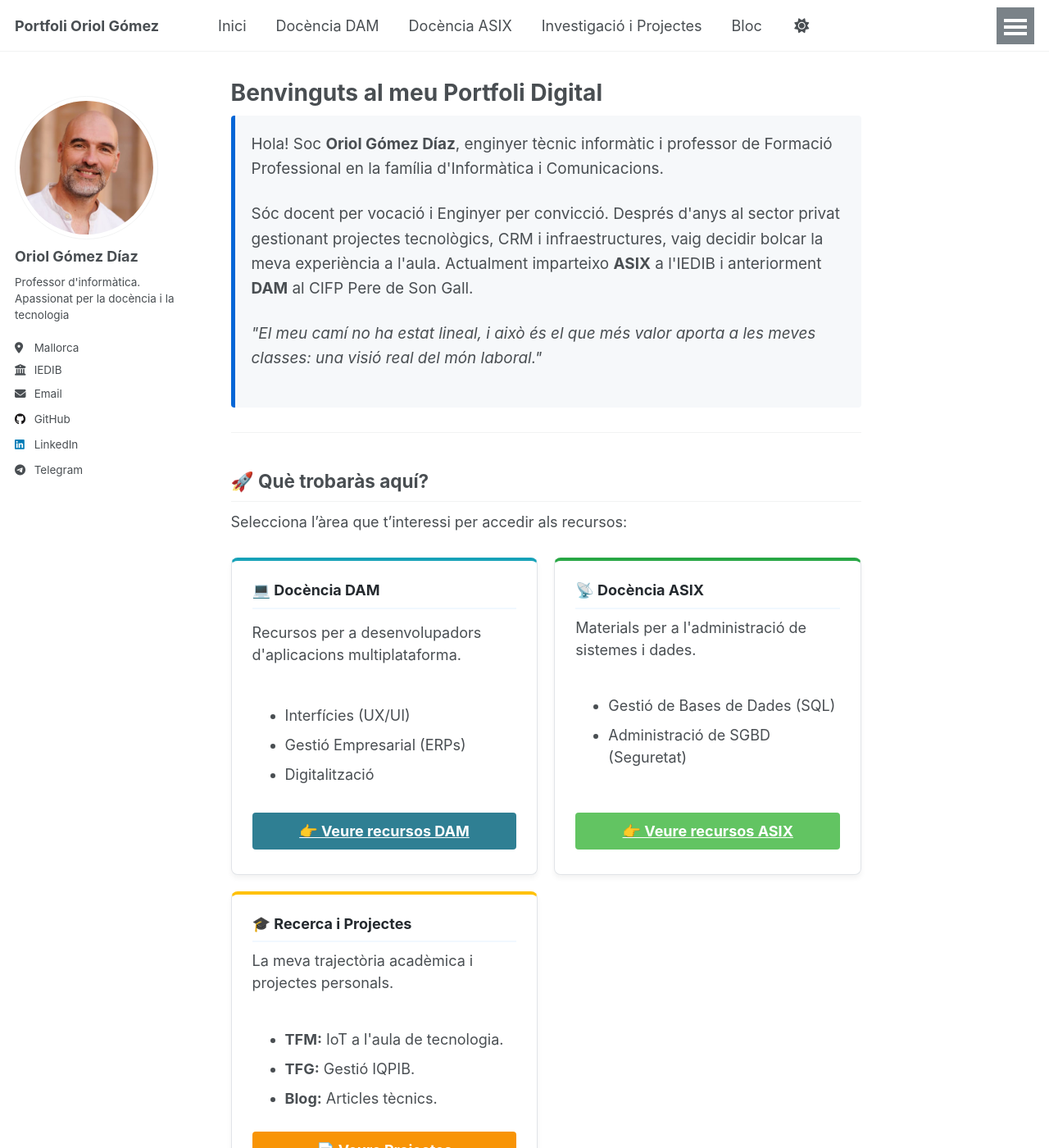
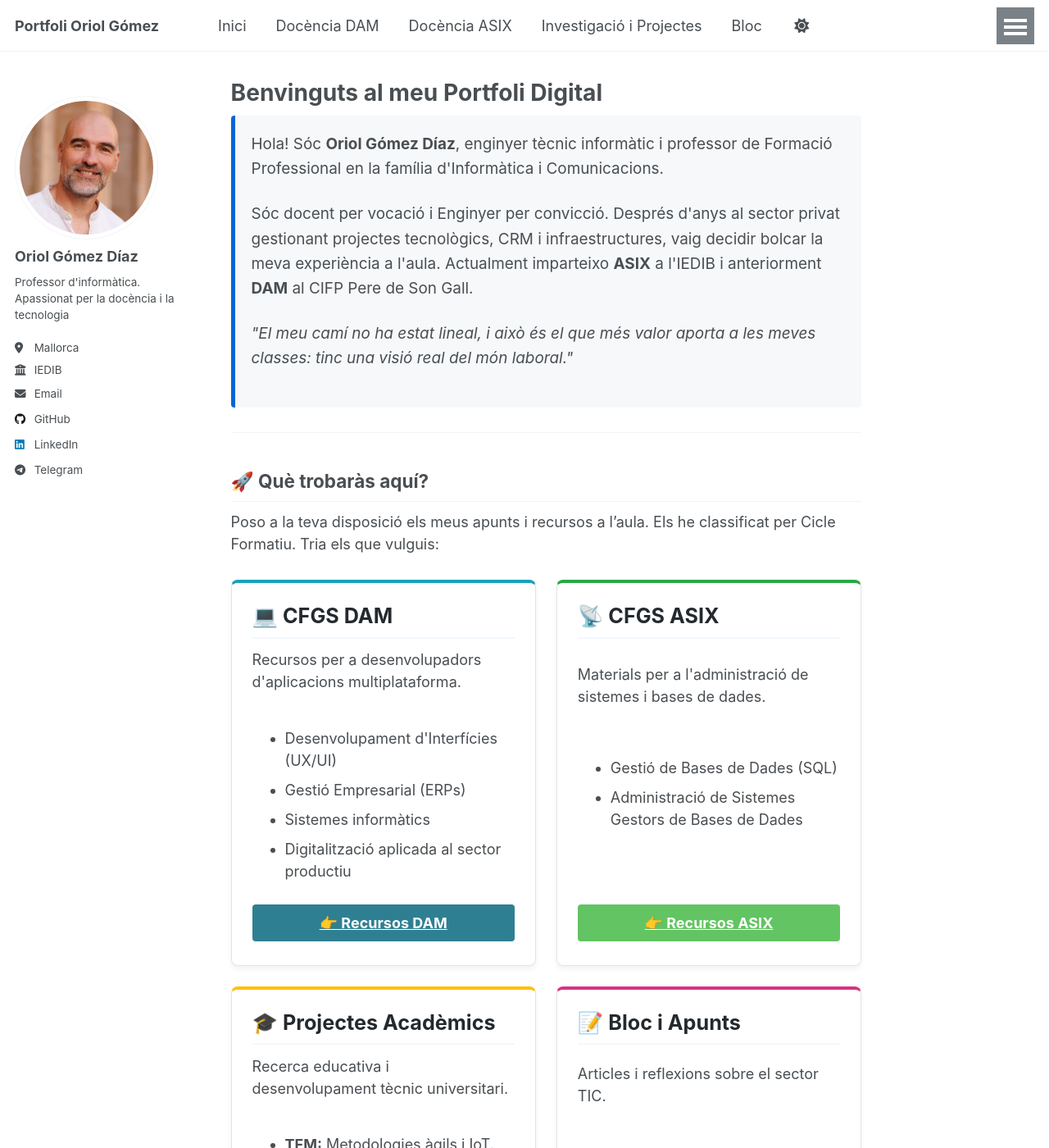
Before and after one commit to oriolgomezdiaz/oriolgomezdiaz.github.io, a Jekyll site: the page built from index.md, in a window 1280 px wide and 1400 px high. Shown: the whole window at 82% size. Built offline with Jekyll 4.4.1, drawn with Linux system fonts in a browser that asks for light colours; a script that is not in the unit is left out; some of the changed text lies outside the part shown.

Commit message:
Nova home

```diff
--- a/index.md
+++ b/index.md
@@ -36,9 +35,9 @@ author_profile: true
   color: #24292e;
   border-bottom: 2px solid #f1f8ff;
   padding-bottom: 10px;
+  font-size: 1.4em;
 }
 
-/* Estils per a la biografia destacada */
 .bio-box {
   background-color: #f6f8fa;
   border-left: 5px solid #0366d6;
@@ -49,7 +48,6 @@ author_profile: true
   line-height: 1.6;
 }
 
-/* Estils per als "Badges" de tecnologies */
 .tech-badge {
   display: inline-block;
   padding: 5px 12px;
@@ -64,91 +62,94 @@ author_profile: true
 .bg-web { background-color: #e34c26; }
 .bg-db { background-color: #4479a1; }
 .bg-sys { background-color: #333; }
-
 </style>
 
 <div class="bio-box">
-  <p>Hola! Soc <strong>Oriol Gómez Díaz</strong>, enginyer tècnic informàtic i professor de Formació Professional en la família d'Informàtica i Comunicacions.</p>
+  <p>Hola! Sóc <strong>Oriol Gómez Díaz</strong>, enginyer tècnic informàtic i professor de Formació Professional en la família d'Informàtica i Comunicacions.</p>
 
   <p>Sóc docent per vocació i Enginyer per convicció. Després d'anys al sector privat gestionant projectes tecnològics, CRM i infraestructures, vaig decidir bolcar la meva experiència a l'aula. Actualment imparteixo <strong>ASIX</strong> a l'IEDIB i anteriorment <strong>DAM</strong> al CIFP Pere de Son Gall.</p>
 
-  <p><em>"El meu camí no ha estat lineal, i això és el que més valor aporta a les meves classes: una visió real del món laboral."</em></p>
+  <p><em>"El meu camí no ha estat lineal, i això és el que més valor aporta a les meves classes: tinc una visió real del món laboral."</em></p>
 </div>
 
 ---
 
 ## 🚀 Què trobaràs aquí?
 
-Selecciona l'àrea que t'interessi per accedir als recursos:
+Poso a la teva disposició els meus apunts i recursos a l'aula. Els he classificat per Cicle Formatiu. Tria els que vulguis:
 
 <div class="home-grid">
 
   <div class="home-card" style="border-top: 4px solid #17a2b8;">
-    <h3>💻 Docència DAM</h3>
+    <h3>💻 CFGS DAM</h3>
     <p>Recursos per a desenvolupadors d'aplicacions multiplataforma.</p>
     <ul>
-      <li>Interfícies (UX/UI)</li>
+      <li>Desenvolupament d'Interfícies (UX/UI)</li>
       <li>Gestió Empresarial (ERPs)</li>
-      <li>Digitalització</li>
+      <li>Sistemes informàtics</li>
+      <li>Digitalització aplicada al sector productiu</li>
     </ul>
-    <a href="/dam/" class="btn btn--info btn--large">👉 Veure recursos DAM</a>
+    <a href="/dam/" class="btn btn--info btn--large">👉 Recursos DAM</a>
   </div>
 
   <div class="home-card" style="border-top: 4px solid #28a745;">
-    <h3>📡 Docència ASIX</h3>
-    <p>Materials per a l'administració de sistemes i dades.</p>
+    <h3>📡 CFGS ASIX</h3>
+    <p>Materials per a l'administració de sistemes i bases de dades.</p>
     <ul>
       <li>Gestió de Bases de Dades (SQL)</li>
-      <li>Administració de SGBD (Seguretat)</li>
+      <li>Administració de Sistemes Gestors de Bases de Dades</li>
     </ul>
     <br>
-    <a href="/asix/" class="btn btn--success btn--large">👉 Veure recursos ASIX</a>
+    <a href="/asix/" class="btn btn--success btn--large">👉 Recursos ASIX</a>
   </div>
 
   <div class="home-card" style="border-top: 4px solid #ffc107;">
-    <h3>🎓 Recerca i Projectes</h3>
-    <p>La meva trajectòria acadèmica i projectes personals.</p>
+    <h3>🎓 Projectes Acadèmics</h3>
+    <p>Recerca educativa i desenvolupament tècnic universitari.</p>
     <ul>
-      <li><strong>TFM:</strong> IoT a l'aula de tecnologia.</li>
-      <li><strong>TFG:</strong> Gestió IQPIB.</li>
-      <li><strong>Blog:</strong> Articles tècnics.</li>
+      <li><strong>TFM:</strong> Metodologies àgils i IoT.</li>
+      <li><strong>TFG:</strong> Desenvolupament de programari.</li>
     </ul>
     <a href="/projectes-academics/" class="btn btn--warning btn--large">📄 Veure Projectes</a>
+  </div>
+
+  <div class="home-card" style="border-top: 4px solid #d63384;">
+    <h3>📝 Bloc i Apunts</h3>
+    <p>Articles i reflexions sobre el sector TIC.</p>
+    <ul>
+      <li>Novetats tecnològiques.</li>
+      <li>Curiositats informàtiques.</li>
+    </ul>
+    <a href="/bloc/" class="btn btn--danger btn--large">📰 Llegir el Bloc</a>
   </div>
 
 </div>
 
 ---
 
-## 🛠️ Stack Tecnològic
+## 🛠️ Stack tecnològic
 
 Eines i tecnologies amb les que treballo a l'aula i en projectes:
 
 <div style="display: flex; flex-wrap: wrap; gap: 10px; justify-content: center;">
   <span class="tech-badge bg-java">Java</span>
-  <span class="tech-badge bg-java">Spring Boot</span>
-  <span class="tech-badge bg-sql">SQL / PL-SQL</span>
-  <span class="tech-badge bg-java">Python</span>
-
+  <span class="tech-badge bg-sql">SQL</span>
   <span class="tech-badge bg-web">HTML5 / CSS3</span>
-  <span class="tech-badge bg-web">Angular</span>
   <span class="tech-badge bg-web">Figma</span>
-
   <span class="tech-badge bg-db">MySQL</span>
   <span class="tech-badge bg-db">PostgreSQL</span>
   <span class="tech-badge bg-db">MongoDB</span>
-
   <span class="tech-badge bg-sys">Linux</span>
-  <span class="tech-badge bg-sys">Docker</span>
-  <span class="tech-badge bg-sys">Git / GitHub</span>
+  <span class="tech-badge bg-sys">Git</span>
   <span class="tech-badge bg-sys">Salesforce</span>
+  <span class="tech-badge bg-sys">Odoo</span>
 </div>
 
 ---
 
 ### 📬 Contacte
 
-Estic sempre obert a col·laboracions i a resoldre dubtes.
+Estic sempre obert a col·laboracions i a resoldre dubtes. Contacta'm.
 
 [<i class="fab fa-linkedin"></i> El meu LinkedIn](https://www.linkedin.com/in/oriolgomezdiaz/){: .btn .btn--primary .btn--large target="_blank"}
 [📄 Descarregar CV (PDF)](/assets/pdfs/el_meu_curriculum.pdf){: .btn .btn--inverse .btn--large target="_blank"}
```
Also changed, not shown: other parts of index.md (+1 -2 lines).
